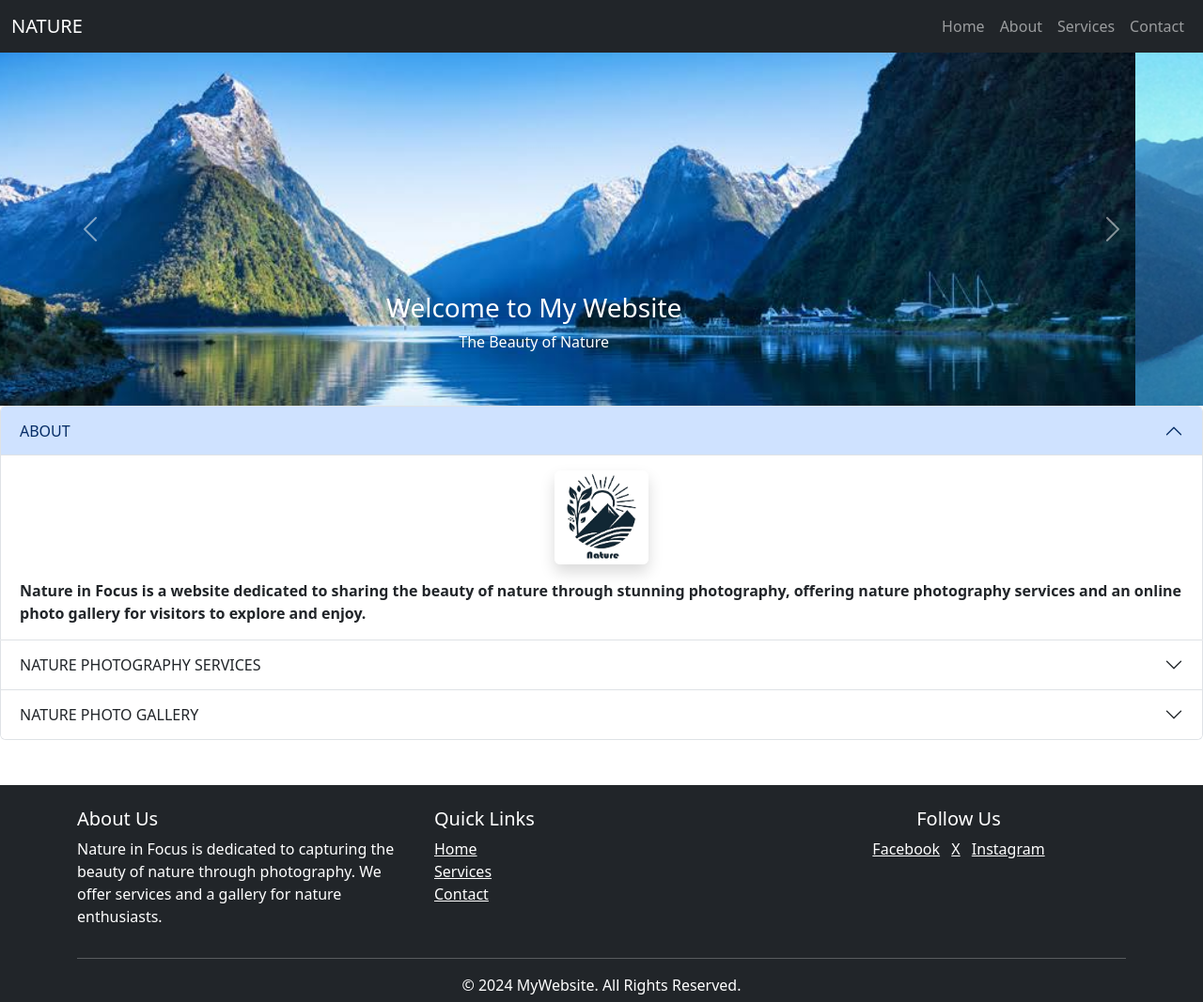
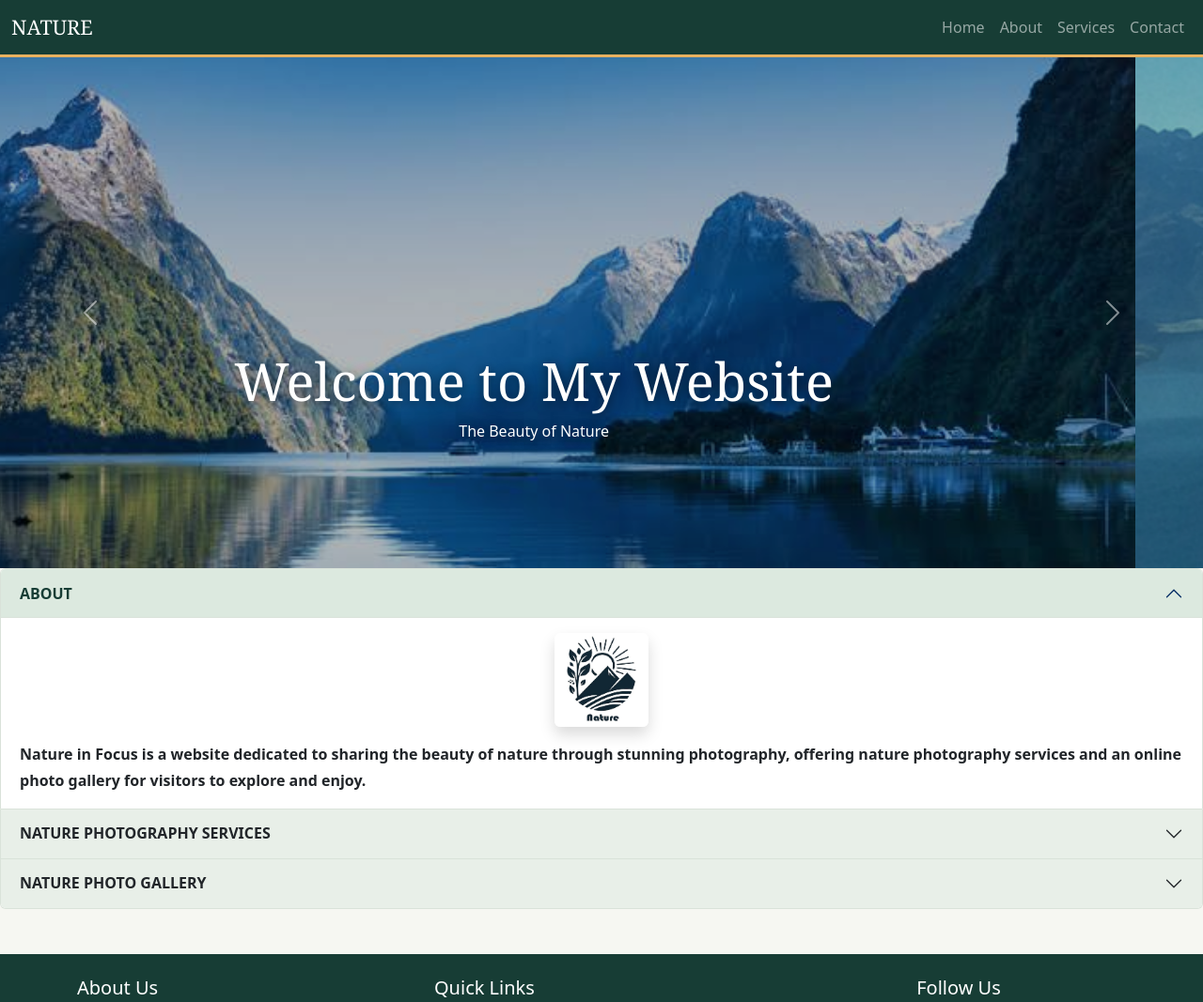
Before and after one commit to hethanieayendehagosojos/WebSys-HagosojosHethanie-2A, a plain HTML site: page Week5_JSBootstrap/index.html in a window 1280 px wide. Shown: the top 1067 px of the page at 94% size. Drawn offline with nearby package versions, Linux system fonts and the light colour scheme.

Commit message:
Add files via upload

```diff
--- a/Week5_JSBootstrap/index.html
+++ b/Week5_JSBootstrap/index.html
@@ -7,6 +7,108 @@
 
   <!-- Bootstrap CSS -->
   <link rel="stylesheet" href="https://cdn.jsdelivr.net/npm/bootstrap@5.3.0/dist/css/bootstrap.min.css">
+  <style>
+    :root {
+      --forest: #173d35;
+      --forest-light: #28564a;
+      --sage: #e8efe8;
+      --paper: #f6f7f2;
+      --ink: #26362f;
+      --sun: #e8b15f;
+    }
+
+    body {
+      color: var(--ink);
+      background: var(--paper);
+    }
+
+    .navbar.bg-dark,
+    footer.bg-dark {
+      background-color: var(--forest) !important;
+    }
+
+    .navbar {
+      border-bottom: 3px solid var(--sun);
+    }
+
+    .navbar-brand {
+      font-family: Georgia, serif;
+      font-size: 1.35rem;
+    }
+
+    .navbar .nav-link {
+      transition: color .2s ease;
+    }
+
+    .navbar .nav-link:hover,
+    .navbar .nav-link:focus {
+      color: var(--sun) !important;
+    }
+
+    .carousel-item {
+      height: min(68vh, 620px);
+      min-height: 380px;
+      background: var(--forest-light);
+    }
+
+    .carousel-item img {
+      width: 100%;
+      height: 100%;
+      object-fit: cover;
+      filter: brightness(.72) saturate(.9);
+    }
+
+    .carousel-caption {
+      right: 10%;
+      bottom: 18%;
+      left: 10%;
+      text-shadow: 0 2px 12px rgba(0, 0, 0, .55);
+    }
+
+    .carousel-caption h3 {
+      font-family: Georgia, serif;
+      font-size: clamp(2rem, 5vw, 3.5rem);
+    }
+
+    .accordion {
+      --bs-accordion-bg: #fff;
+      --bs-accordion-border-color: #d9e2d9;
+      --bs-accordion-btn-bg: var(--sage);
+      --bs-accordion-active-bg: #dce9df;
+      --bs-accordion-active-color: var(--forest);
+      --bs-accordion-btn-focus-box-shadow: none;
+    }
+
+    .accordion-button {
+      font-weight: 700;
+    }
+
+    .accordion-body {
+      line-height: 1.7;
+    }
+
+    .accordion-body > img.card-img-top {
+      max-height: 400px;
+      margin-bottom: 1rem;
+      border-radius: .35rem;
+      object-fit: cover;
+    }
+
+    footer a {
+      text-decoration-color: var(--sun);
+      text-underline-offset: .2em;
+    }
+
+    footer a:hover {
+      color: var(--sun) !important;
+    }
+
+    @media (max-width: 575.98px) {
+      .carousel-item {
+        min-height: 340px;
+      }
+    }
+  </style>
 </head>
 <body>
   <header>
@@ -123,7 +225,7 @@
         </div>
       </div>
       <hr>
-      <p class="text-center">&copy; 2024 MyWebsite. All Rights Reserved.</p>
+      <p class="text-center">&copy; 2024 Hethanie Hagosojos. All Rights Reserved.</p>
     </div>
   </footer>
 
```
Also changed, not shown: 1 other file.
